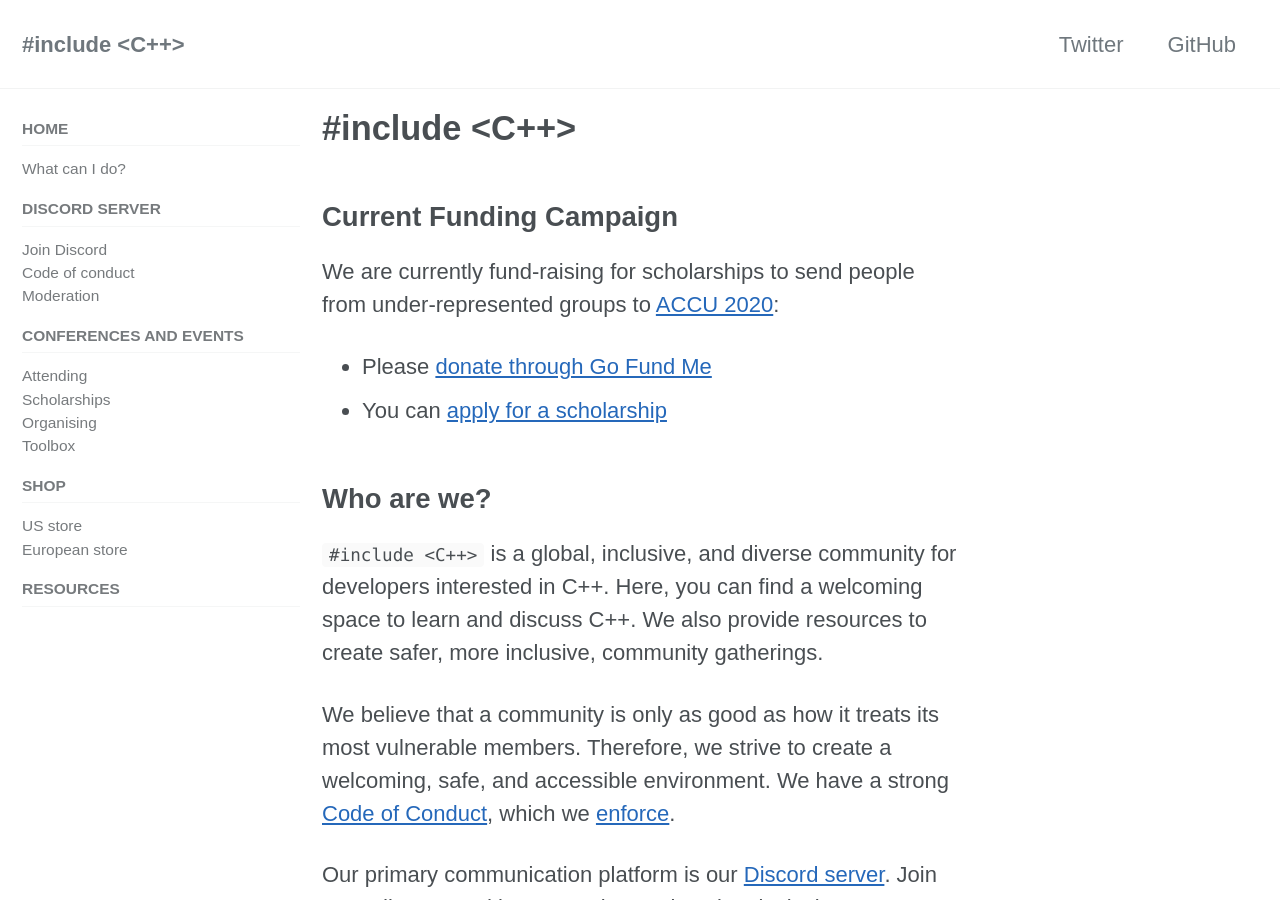
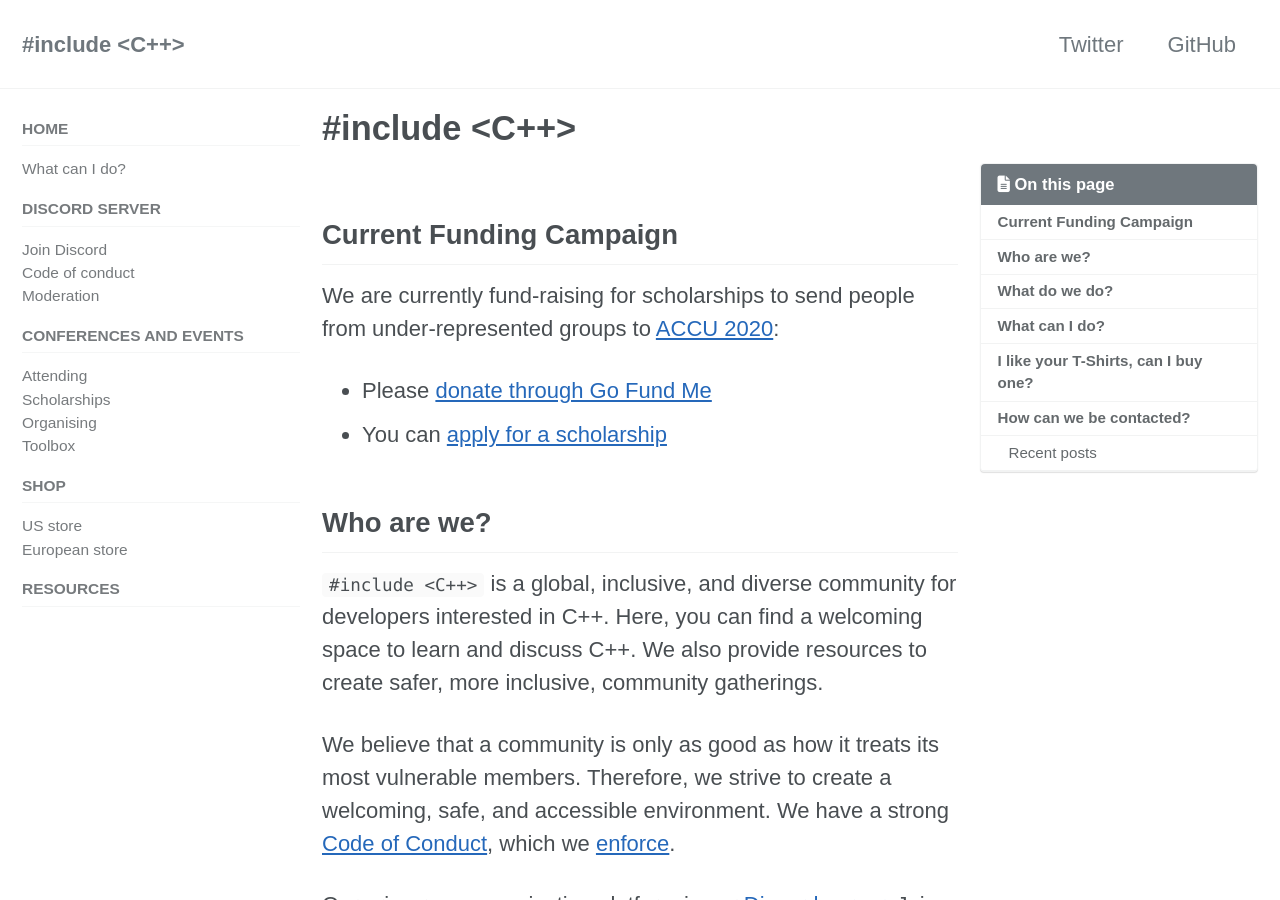
Before and after one commit to include-cpp/include-cpp.github.io, a Jekyll site: the page built from index.md, in a window 1280 px wide and 900 px high. Built offline with Jekyll 4.4.1, drawn with Linux system fonts in a browser that asks for light colours; cached includes are drawn as plain includes; nearby versions of some CDN libraries; part of the change alters nothing that is shown.

```diff
--- a/_layouts/home.html
+++ b/_layouts/home.html
@@ -1,5 +1,5 @@
 ---
-layout: archive
+layout: single
 ---
 
 {{ content }}
--- a/index.md
+++ b/index.md
@@ -1,6 +1,7 @@
 ---
 layout: home
 title: "#include &lt;C++>"
+toc: true
 ---
 
 ## Current Funding Campaign
```
